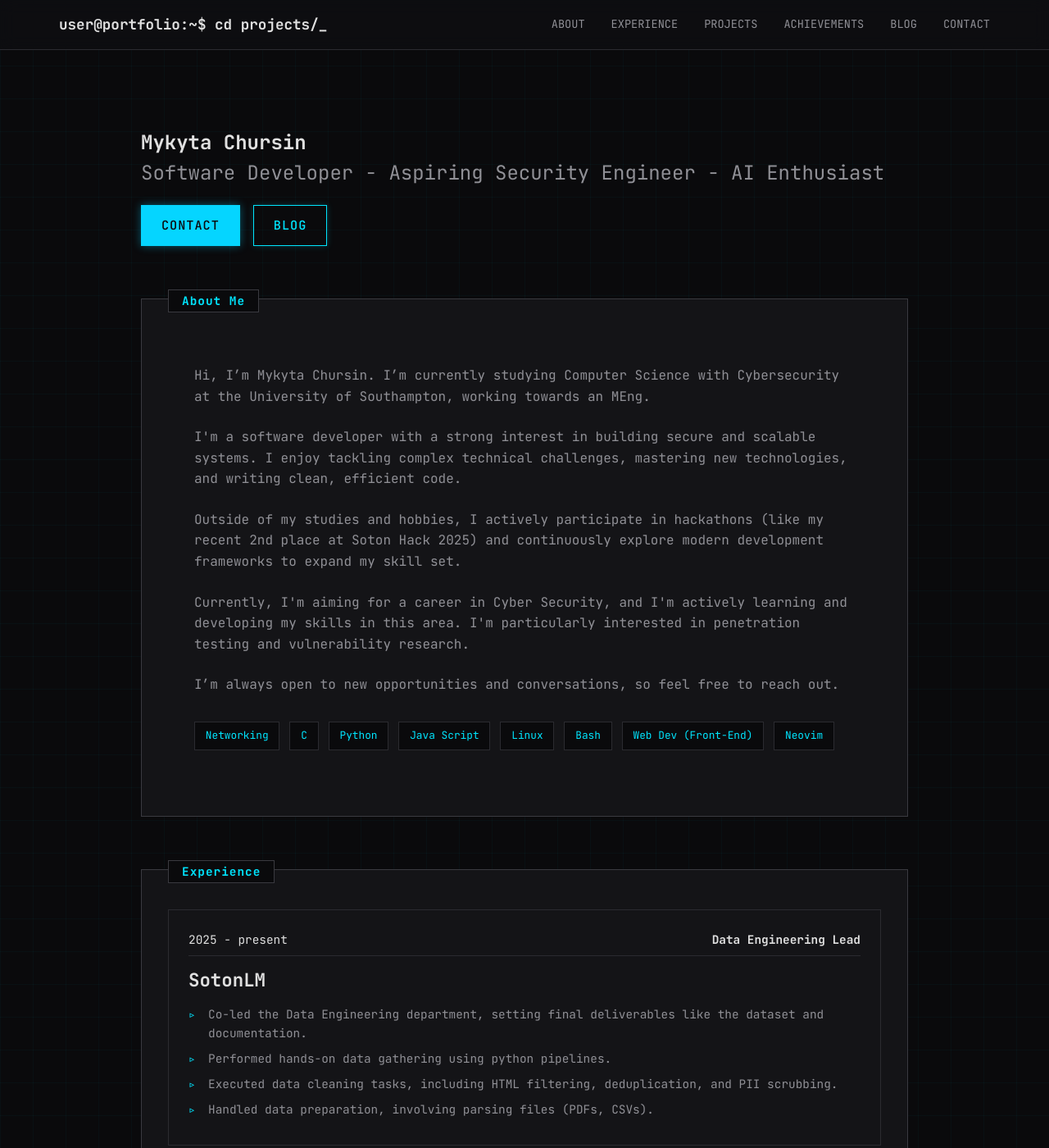
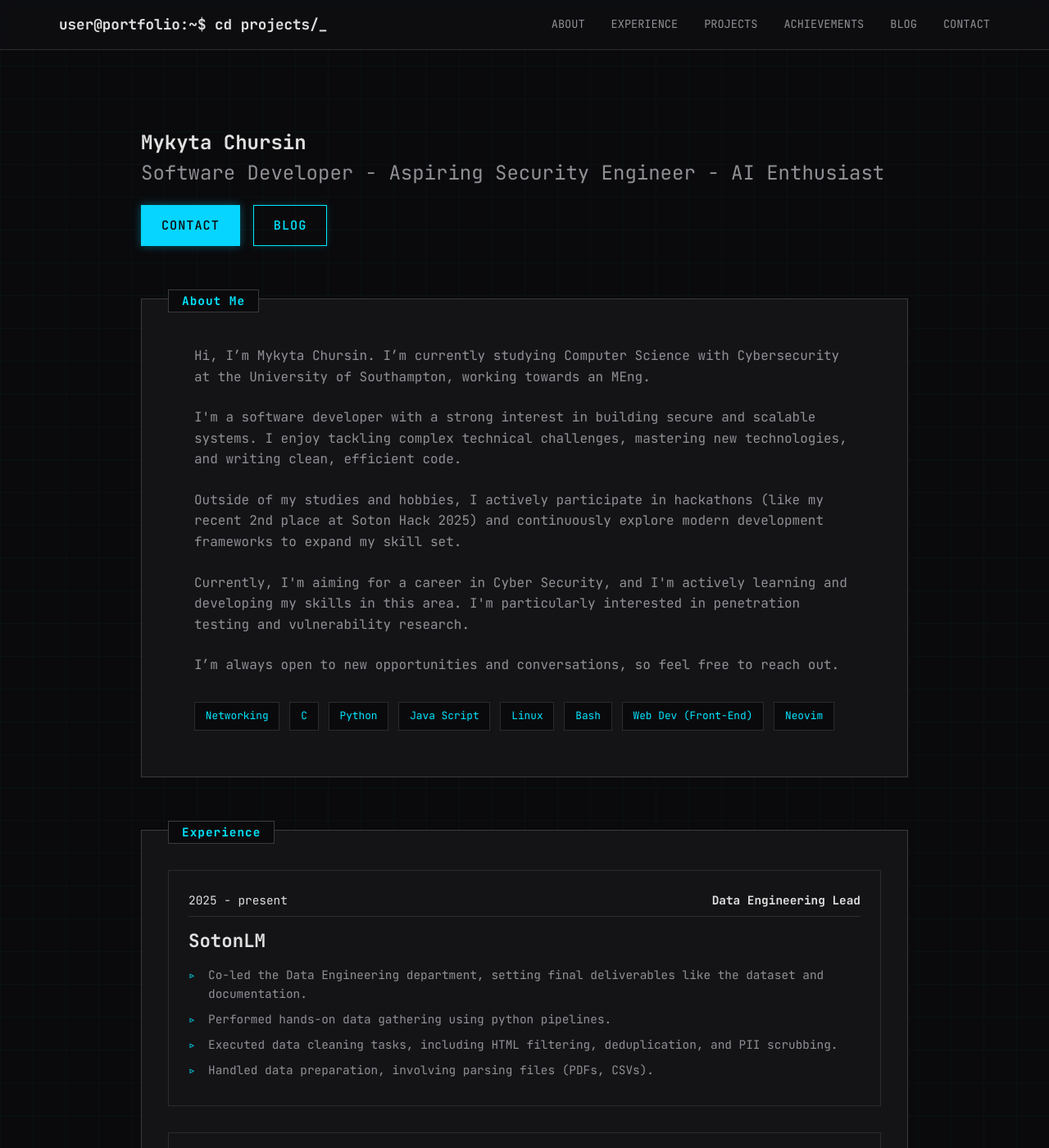
Before and after one commit to takymy/takymy.github.io, a Jekyll site: the page built from index.html, in a window 1280 px wide and 1400 px high. Shown: the whole window at 82% size. Built offline with Jekyll 4.4.1, drawn with Linux system fonts in a browser that asks for light colours.

Commit message:
Decrease top and bottom padding of About Me block

```diff
--- a/assets/css/main.css
+++ b/assets/css/main.css
@@ -270,6 +270,10 @@ h1, h2, h3, h4 {
 
 .framed-content {
     padding: 3rem 2rem; /* The padding applied inside the outline frame */
+}
+
+#about .framed-content {
+    padding: 1.5rem 2rem;
 }
 
 /* =========================================
```
